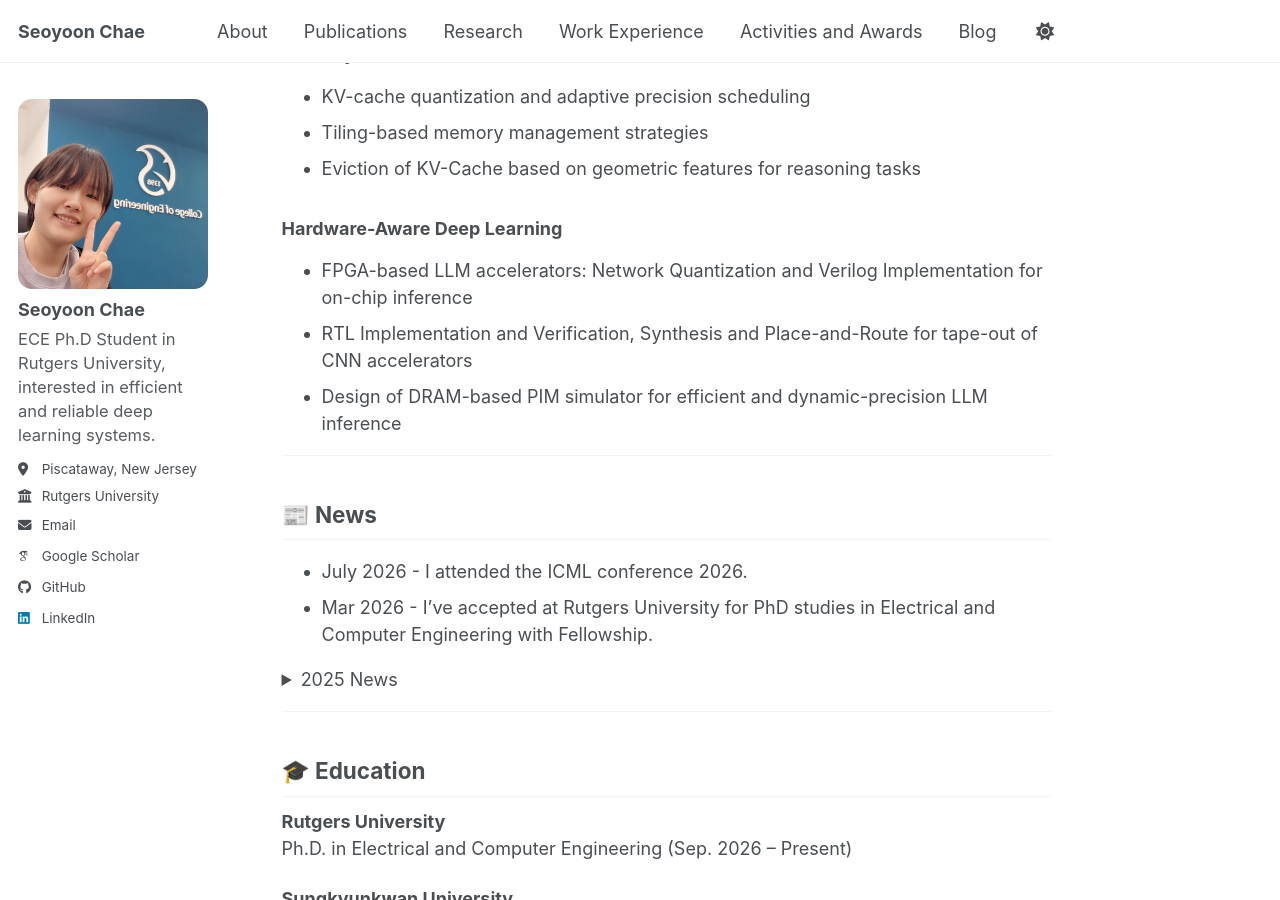
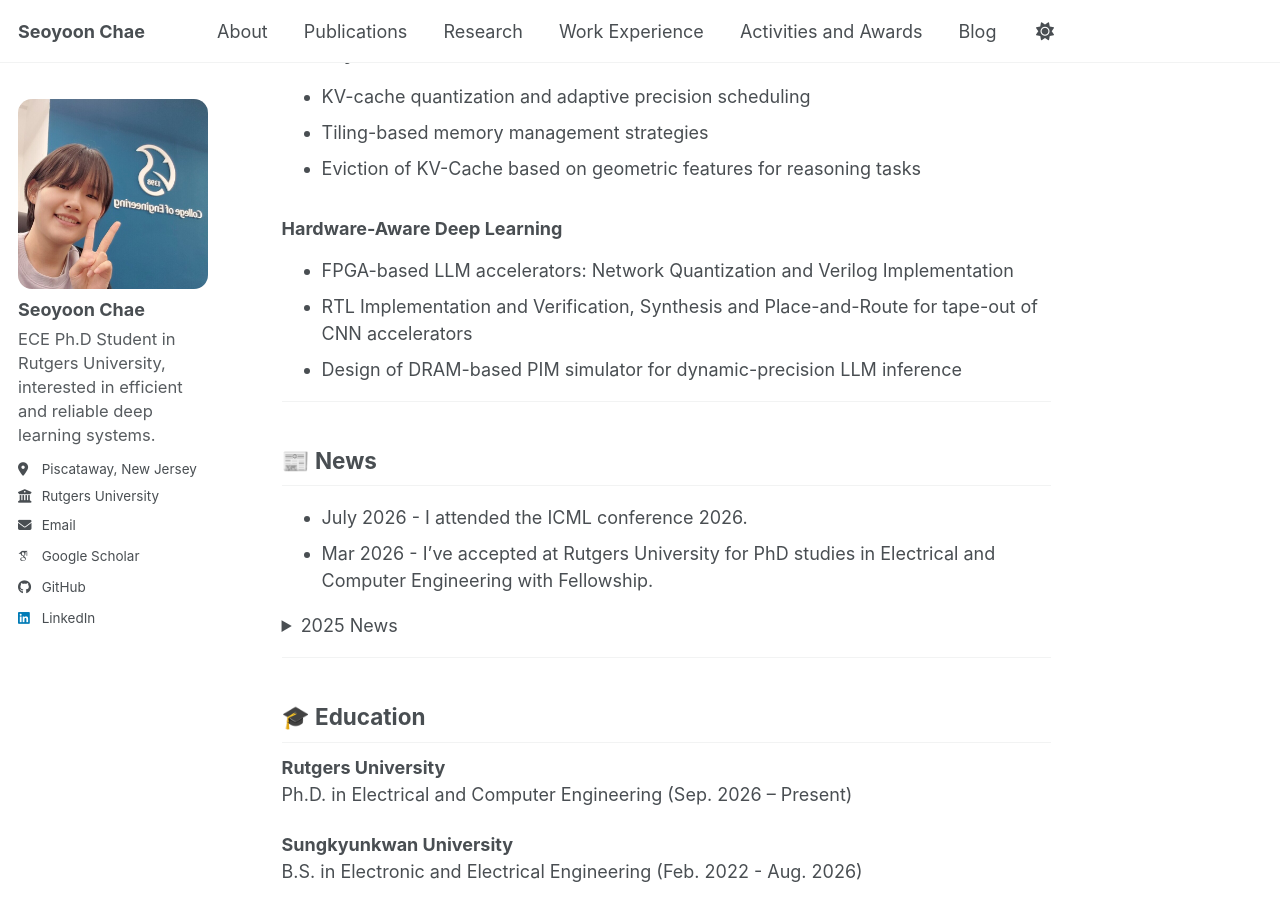
Before and after one commit to chae-sy/chae-sy.github.io, a Jekyll site: the page built from _pages/about.md, in a window 1280 px wide and 900 px high, scrolled down 919 px. Built offline with Jekyll 4.4.1, drawn with Linux system fonts in a browser that asks for light colours; some web fonts are replaced; a script bundle is joined from its source files by our own code; library files that are not in the unit come from our copies.

Commit message:
minor changes

```diff
--- a/_pages/about.md
+++ b/_pages/about.md
@@ -37,9 +37,9 @@ My long-term goal is to build scalable AI systems that are both intelligent and
 - Eviction of KV-Cache based on geometric features for reasoning tasks
 
 ### Hardware-Aware Deep Learning
-- FPGA-based LLM accelerators: Network Quantization and Verilog Implementation for on-chip inference
+- FPGA-based LLM accelerators: Network Quantization and Verilog Implementation
 - RTL Implementation and Verification, Synthesis and Place-and-Route for tape-out of CNN accelerators
-- Design of DRAM-based PIM simulator for efficient and dynamic-precision LLM inference
+- Design of DRAM-based PIM simulator for dynamic-precision LLM inference
 
 ---
 
```
